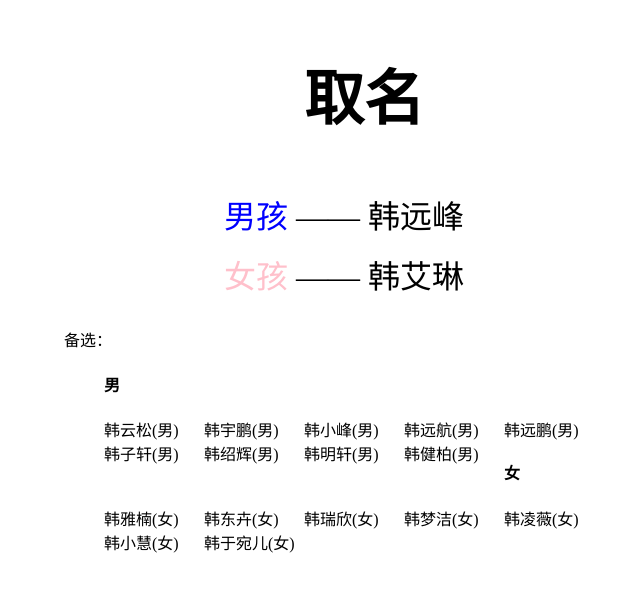
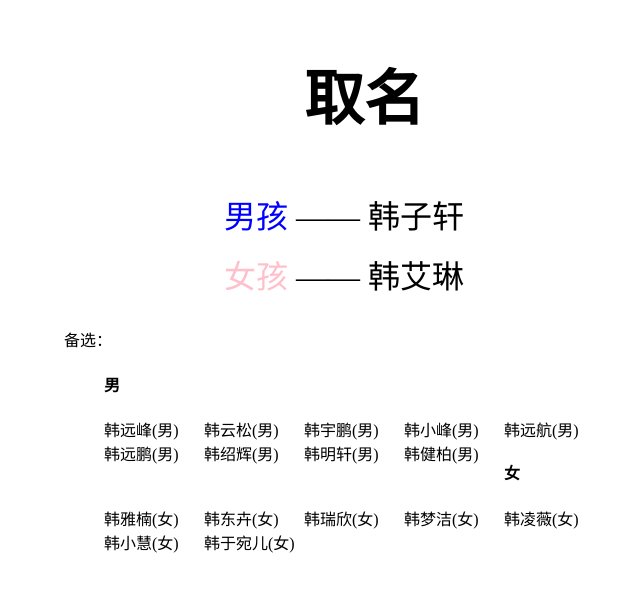
Before and after one commit to yubiaobin/yubiaobin.github.io, a Jekyll site: the page docs/name.html, which Jekyll copies as it is, in a window 1280 px wide. Shown: the top 592 px of the page, without its empty margins (276-916 px from the left). Built offline with Jekyll 4.4.1, drawn with Linux system fonts in a browser that asks for light colours; comment, search, counter and statistics services are not loaded.

Commit message:
modified name html page

```diff
--- a/docs/name.html
+++ b/docs/name.html
@@ -43,7 +43,7 @@
 
     <h2>取名</h2>
     <ul class="name_list">
-        <li><span class="male">男孩</span> —— 韩远峰</li>
+        <li><span class="male">男孩</span> —— 韩子轩</li>
         <li><span class="female">女孩</span> —— 韩艾琳</li>
     </ul>
     <div class="clearfix"></div>
```
Also changed, not shown: other parts of docs/name.html (+1 -1 lines).
